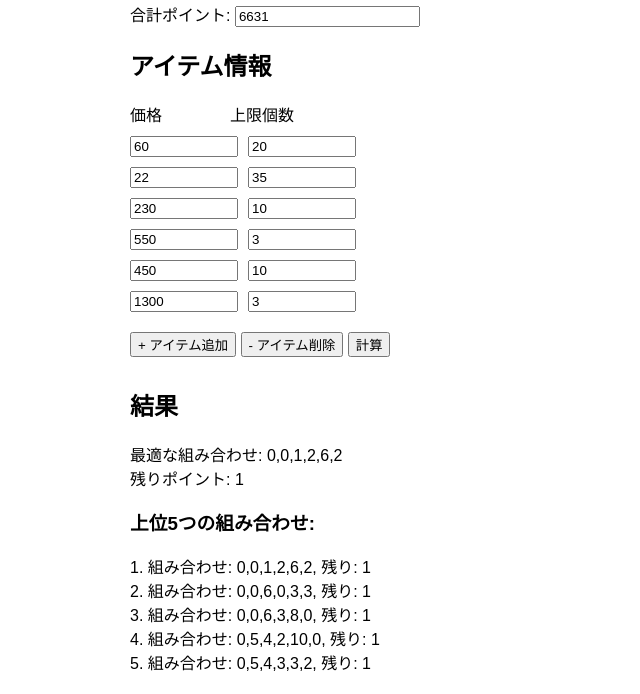
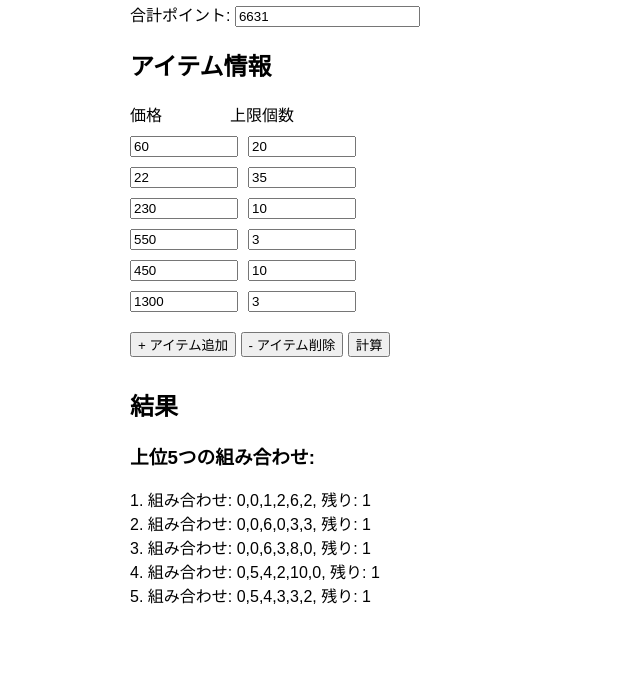
Before and after one commit to Eztas/CalculateWithoutWaste, a plain HTML site: page index.html in a window 1280 px wide. Both pictures are taken after a click on the button "計算". Shown: the part 107-801 px from the top of the page, without its empty margins (110-750 px from the left). Drawn offline with Linux system fonts and the light colour scheme.

Commit message:
内容を少し修正

```diff
--- a/index.html
+++ b/index.html
@@ -3,7 +3,7 @@
 <head>
     <meta charset="UTF-8">
     <meta name="viewport" content="width=device-width, initial-scale=1.0">
-    <title>アイテム組み合わせ計算機</title>
+    <title>最良効率ポイント使用計算機</title>
     <style>
         body {
             font-family: Arial, sans-serif;
@@ -133,7 +133,7 @@
 
             const { bestCombination, minRemainder, allCombinations } = findCombinations(totalPoints, itemPrices, itemLimits);
 
-            let resultText = `最適な組み合わせ: ${bestCombination}<br>残りポイント: ${minRemainder}<br><h3>上位5つの組み合わせ:</h3>`;
+            let resultText = `<h3>上位5つの組み合わせ:</h3>`;
             allCombinations.sort((a, b) => a.remainder - b.remainder);
             for (let i = 0; i < Math.min(5, allCombinations.length); i++) {
                 resultText += `${i + 1}. 組み合わせ: ${allCombinations[i].combination}, 残り: ${allCombinations[i].remainder}<br>`;
```
